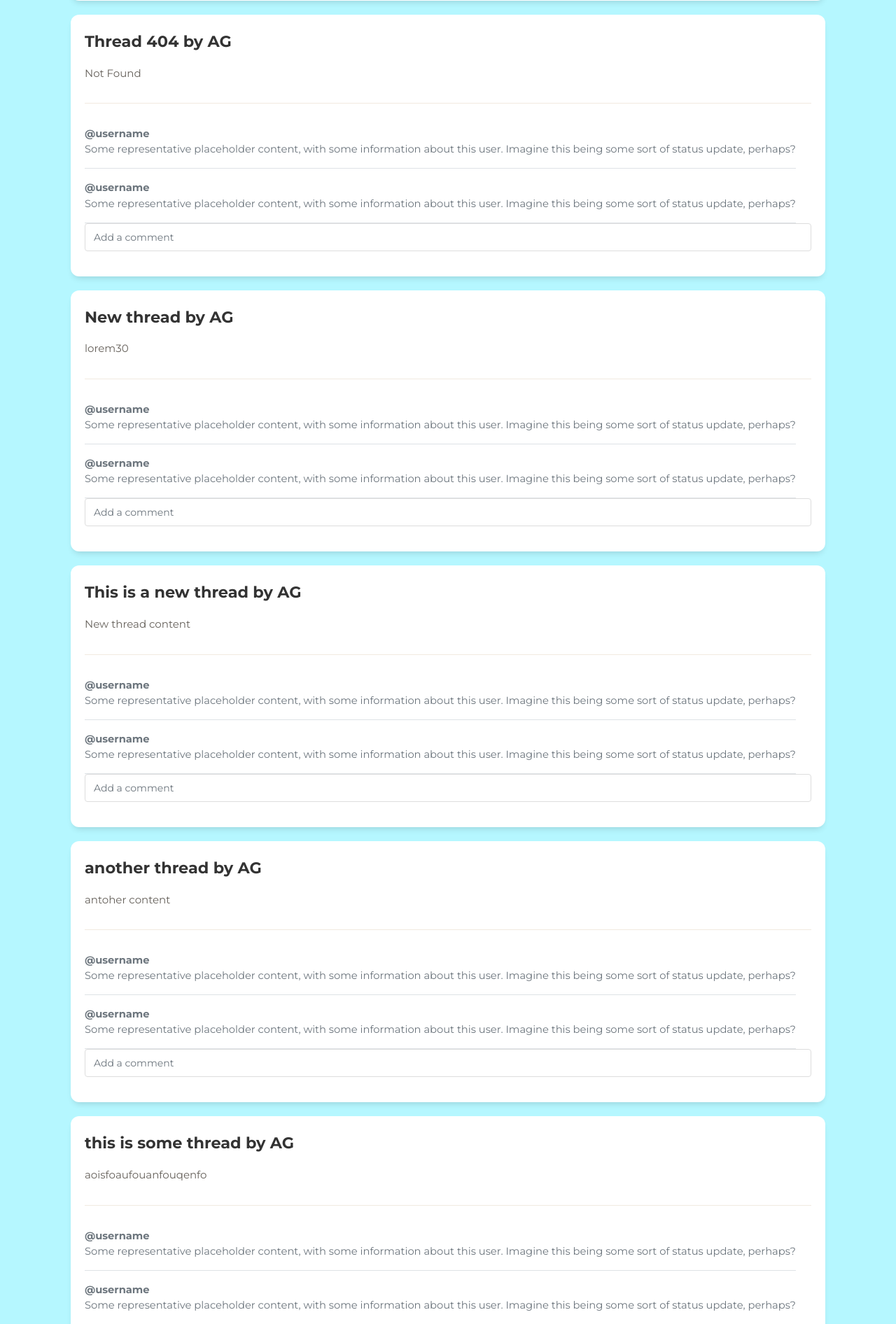
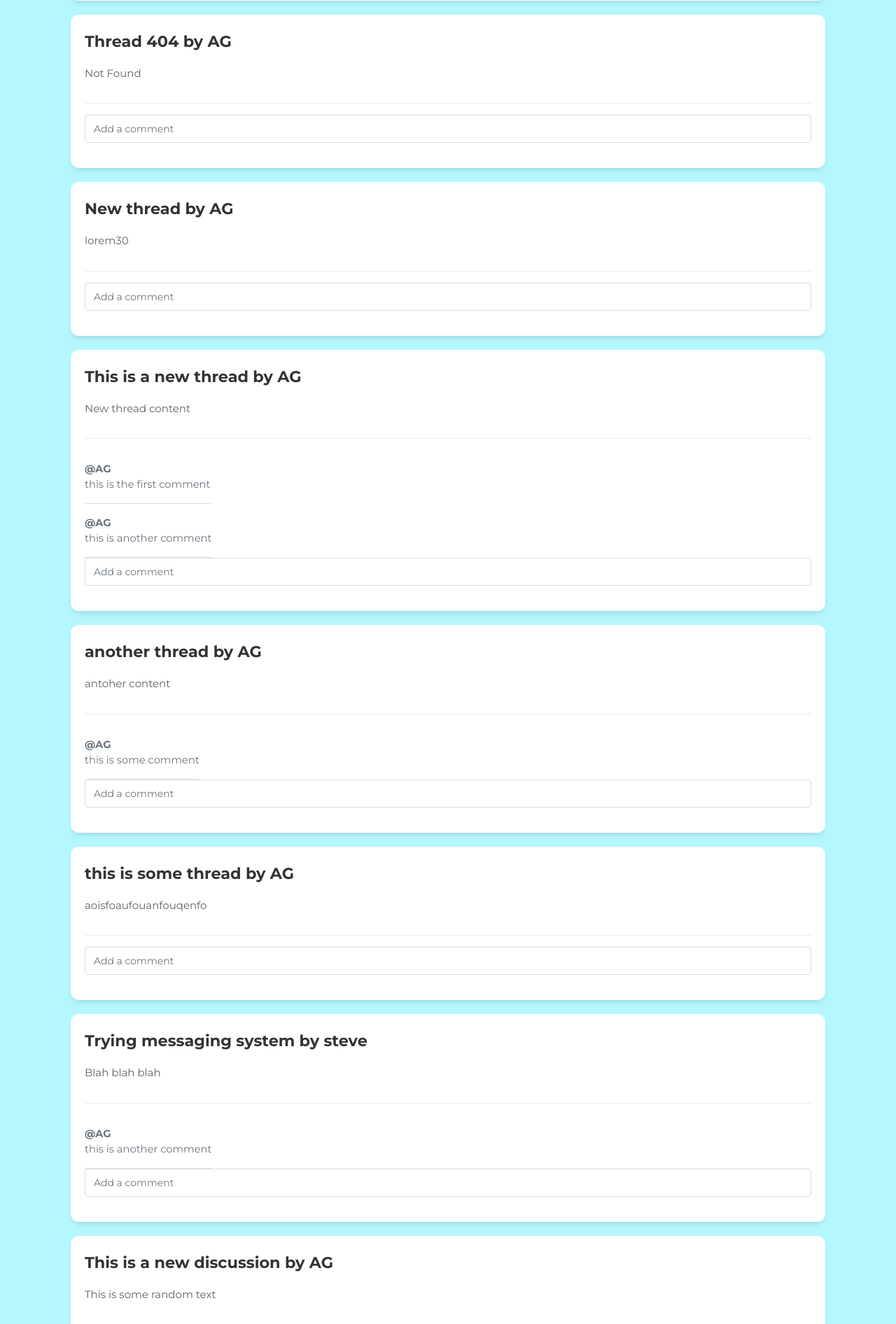
Before and after one commit to Anway-Agte/django-forum, a Django app: page /space/ in a window 1280 px wide. Shown: the part 398-2290 px from the top of the page at 70% size. Run offline with Django 3.2, Linux system fonts and the light colour scheme; a user stored in the database is signed in; data comes from the database, SQL or seed files in the repository; both versions use the stored data as it was after the commit; some libraries are stand-ins or nearby versions.

Commit message:
comment feature

```diff
--- a/forum/models.py
+++ b/forum/models.py
@@ -6,6 +6,9 @@ class Thread(models.Model):
     title = models.TextField(max_length = 1000)
     content = models.TextField(max_length = 10000)
 
+    def getComments(self):
+        return self.comments.all()
+
 class Comment(models.Model):
     user = models.ForeignKey(User , on_delete = models.CASCADE)
     thread = models.ForeignKey(Thread , on_delete = models.CASCADE , related_name = 'comments')
--- a/forum/templates/forum/space.html
+++ b/forum/templates/forum/space.html
@@ -88,19 +88,17 @@
           <br>
           <p class="card-text">{{thread.content}}</p>
           <hr>
+          {% for comment in thread.getComments %}
           <div class="d-flex text-muted pt-3">
             <p class="pb-3 mb-0 small lh-sm border-bottom comment">
-              <strong class="d-block text-gray-dark">@username</strong>
-              Some representative placeholder content, with some information about this user. Imagine this being some sort of status update, perhaps?
+              <strong class="d-block text-gray-dark">@{{comment.user}}</strong>
+              {{comment.commentText}}
             </p>
           </div>
-          <div class="d-flex text-muted pt-3">
-            <p class="pb-3 mb-0 small lh-sm border-bottom comment">
-              <strong class="d-block text-gray-dark">@username</strong>
-              Some representative placeholder content, with some information about this user. Imagine this being some sort of status update, perhaps?
-            </p>
-          </div>
-          <form autocomplete="off" method="POST">
+          {% endfor %}
+
+
+          <form action = "{% url 'addComment' thread.id%}" autocomplete="off" method="POST">
           {% csrf_token %}
             {% for field in commentForm %}
             <div class="form-group">
--- a/forum/urls.py
+++ b/forum/urls.py
@@ -9,5 +9,6 @@ urlpatterns = [
     path('logout/', views.logout_view , name = 'logout'),
     path('post/' , views.postThread , name = 'post'),
     path('resetpassword/',views.forgotView , name='forgot'),
-    path('profile/<str:username>/',views.profile , name='profile')
+    path('profile/<str:username>/',views.profile , name='profile'),
+    path('addComment/<int:thread_id>/',views.addComment , name='addComment')
 ]
--- a/forum/views.py
+++ b/forum/views.py
@@ -7,7 +7,7 @@ from django.contrib.auth.models import User
 from django.contrib.auth import authenticate , logout
 from django.contrib.auth import login as auth_login
 from django.template import RequestContext
-from .models import Thread
+from .models import Thread,Comment
 # Create your views here.
 def index(request):
     return HttpResponse(render(request , "forum/index.html"))
@@ -130,4 +130,22 @@ def profile(request , username):
             }
             return render(request , "forum/profile.html" , context = context)
         else:
-            return HttpResponseRedirect(reverse(space))
+            return HttpResponseRedirect(reverse('space'))
+
+
+def addComment(request, thread_id:int):
+    if request.method == "POST":
+        try:
+            user = User.objects.get(id=request.user.id)
+            print(user)
+        except User.DoesNotExist:
+            user = None
+        try:
+            thread = Thread.objects.get(id=thread_id)
+            print(thread)
+        except Thread.DoesNotExist:
+            thread = None
+        if user is not None and thread is not None:
+            comment = Comment(user=user,thread=thread,commentText=request.POST['commentText'])
+            comment.save()
+    return HttpResponseRedirect(reverse('space'))
```
Also changed, not shown: db.sqlite3.
